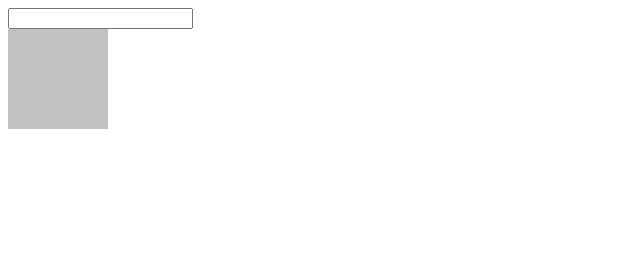
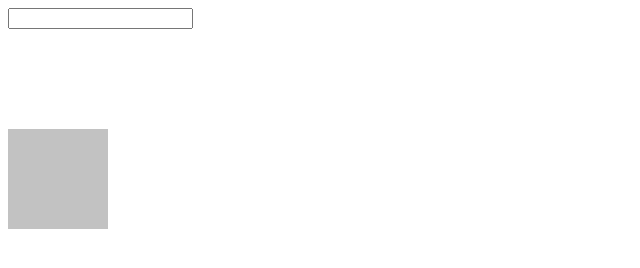
Before and after one commit to igor1022/first-javascript, a plain HTML site: page index.html in a window 1280 px wide. Shown: the whole page, without its empty margins (0-640 px from the left). Drawn offline with Linux system fonts and the light colour scheme.

Commit message:
last commit

```diff
--- a/index.html
+++ b/index.html
@@ -8,12 +8,14 @@
   <title>Document</title>
 
       <style>
-        .test {
-          background-color: green;
-        }
 
         .try {
+          display: flex;
+          justify-content: center;
+          word-wrap: break-word;
+          flex-wrap: wrap;
           background-color: #c2c2c2;
+          margin-top: 100px;
           width: 100px;
           height: 100px;
         }
```
